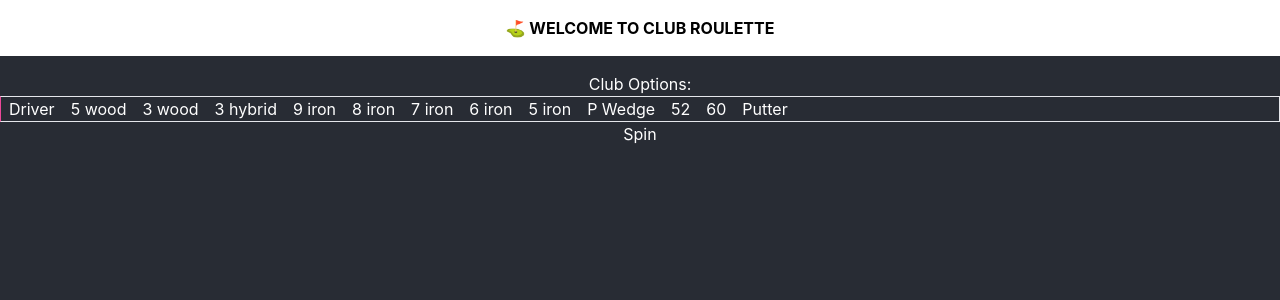
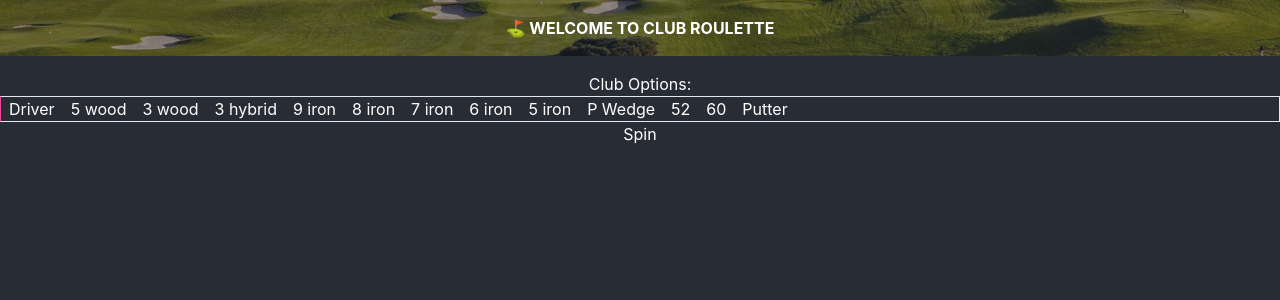
Before and after one commit to GabeDiniz/club-roulette, a React (Create React App) app: page / in a window 1280 px wide. Shown: the top 300 px of the page. Built offline with nearby package versions, Linux system fonts and the light colour scheme.

Commit message:
Navbar: add banner image

```diff
--- a/src/components/Navbar.js
+++ b/src/components/Navbar.js
@@ -1,10 +1,15 @@
 import React from "react";
+import banner from "./public/golf-course.jpg";
 
 const Navbar = () => {
   return (
     <div className="flex justify-center place-items-center h-14">
       {/* JSX content of the component */}
-      <h1 className="uppercase font-bold">⛳ Welcome to Club Roulette</h1>
+      <img className="w-full h-full object-cover" src={banner} alt="Banner" />
+      <span className="absolute w-full h-14 bg-main opacity-50"></span>
+      <h1 className="absolute uppercase font-bold text-white">
+        ⛳ Welcome to Club Roulette
+      </h1>
       {/* Add your HTML/JSX content here */}
     </div>
   );
```
Also changed, not shown: src/components/public/golf-course.jpg (added).
